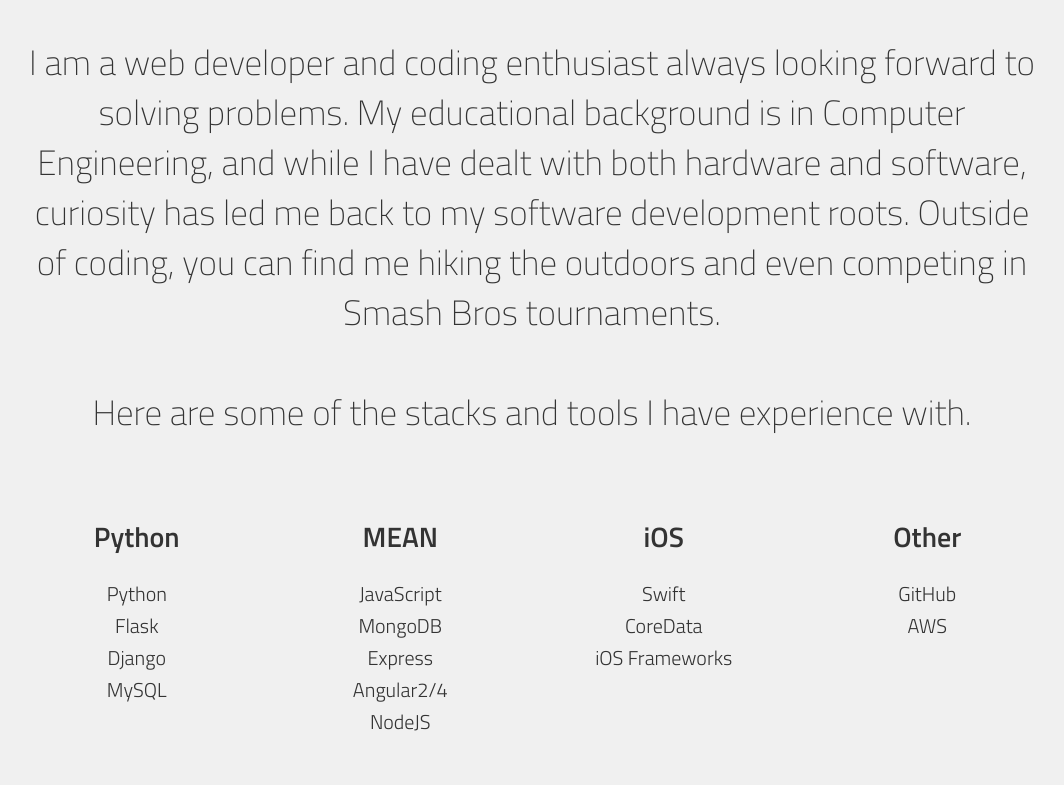
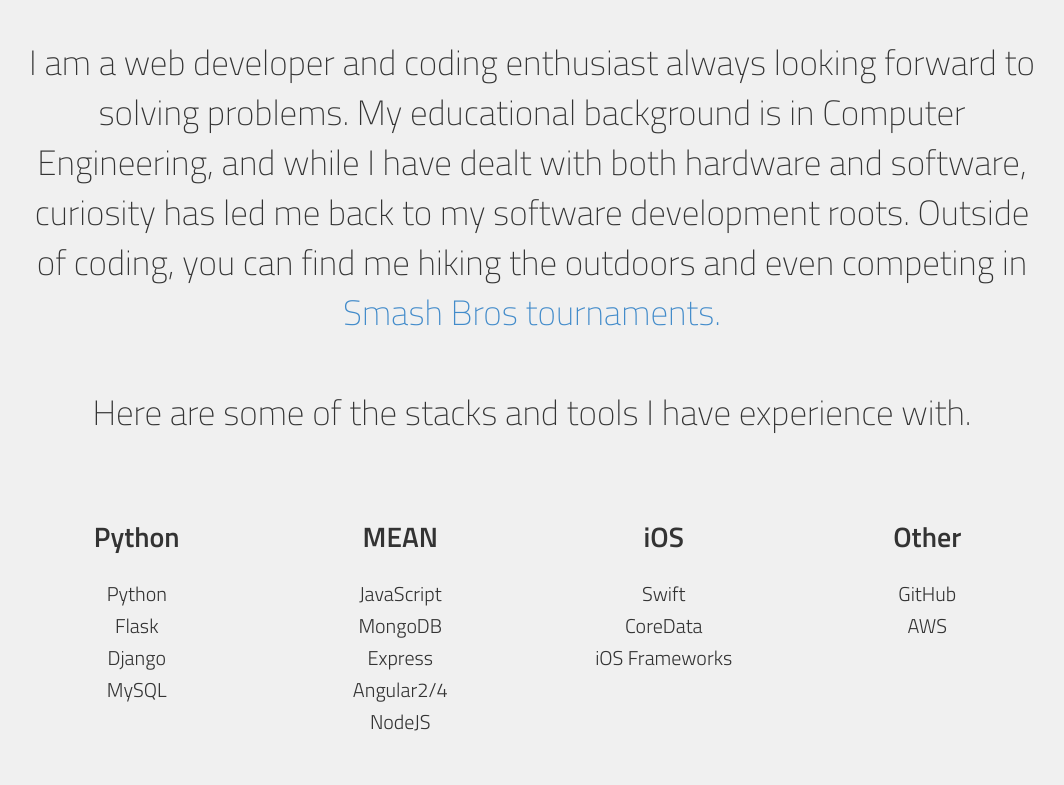
Before and after one commit to ericklui678/portfolio, a plain HTML site: page index.html in a window 1280 px wide. Shown: the part 1194-1979 px from the top of the page, without its empty margins (108-1172 px from the left). Drawn offline with Linux system fonts and the light colour scheme.

Commit message:
added hyperlink in about me section

```diff
--- a/index.html
+++ b/index.html
@@ -62,7 +62,7 @@
 
 				<div class="row subtitle-row">
 					<div class="col-12 font-thin">
-						I am a web developer and coding enthusiast always looking forward to solving problems. My educational background is in Computer Engineering, and while I have dealt with both hardware and software, curiosity has led me back to my software development roots. Outside of coding, you can find me hiking the outdoors and even competing in Smash Bros tournaments.
+						I am a web developer and coding enthusiast always looking forward to solving problems. My educational background is in Computer Engineering, and while I have dealt with both hardware and software, curiosity has led me back to my software development roots. Outside of coding, you can find me hiking the outdoors and even competing in <a href="https://www.youtube.com/watch?v=QKfGNdSxy5E">Smash Bros tournaments.</a>
 						<br><br>
 						Here are some of the stacks and tools I have experience with.
 					</div>
```
